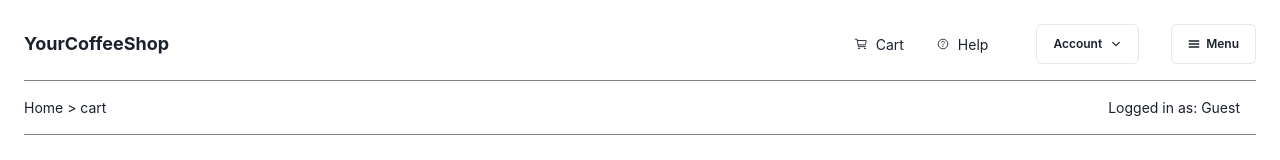
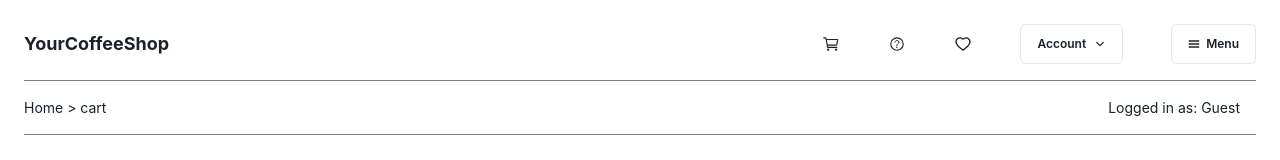
Before and after one commit to apple0441/store_coffee_ecommerce, a Next.js app: page /cart in a window 1280 px wide. Shown: the top 160 px of the page. Built offline with nearby package versions, Linux system fonts and the light colour scheme; no server answers.

Commit message:
allow users to save products to storage

```diff
--- a/src/components/Layout/Nav/Nav.tsx
+++ b/src/components/Layout/Nav/Nav.tsx
@@ -5,10 +5,12 @@ import { Box,
     Link,
     List,
     ListItem,
-    Text } from "@chakra-ui/react";
+    Text,
+    Tooltip } from "@chakra-ui/react";
 import NextLink from "next/link";
 import { useRouter } from "next/router";
 import * as React from "react";
+import { AiOutlineHeart } from "react-icons/ai";
 import { GiHamburgerMenu } from "react-icons/gi";
 import { IoCartOutline, IoHelpCircleOutline } from "react-icons/io5";
 
@@ -54,29 +56,72 @@ const Nav: React.FC<INav> = ({ onOpen, user, userLoading }) => {
                 fontSize="sm"
                 justifyContent="flex-end"
                 >
-                    <ListItem mx={[1, 2, 4]}>
-                        <NextLink href="/cart">
+                    <ListItem>
+                        <NextLink
+                        href="/cart"
+                        passHref
+                        >
                             <Link
                             alignItems="center"
                             display="flex"
+                            fontSize="lg"
                             >
-                                <IoCartOutline style={{ marginRight: "8px" }} />
-                                Cart
+                                <Tooltip
+                                fontSize="sm"
+                                label="Cart"
+                                >
+                                    <span>
+                                        <IoCartOutline />
+                                    </span>
+                                </Tooltip>
                             </Link>
                         </NextLink>
                     </ListItem>
                     <ListItem
                     display={["none", "none", "block"]}
-                    mr={12}
-                    ml={4}
+                    ml={12}
                     >
-                        <NextLink href="/help">
+                        <NextLink
+                        href="/help"
+                        passHref
+                        >
                             <Link
                             alignItems="center"
                             display="flex"
+                            fontSize="lg"
                             >
-                                <IoHelpCircleOutline style={{ marginRight: "8px" }} />
-                                Help
+                                <Tooltip
+                                fontSize="sm"
+                                label="Help"
+                                >
+                                    <span>
+                                        <IoHelpCircleOutline />
+                                    </span>
+                                </Tooltip>
+                            </Link>
+                        </NextLink>
+                    </ListItem>
+                    <ListItem
+                    display={["none", "none", "block"]}
+                    mx={12}
+                    >
+                        <NextLink
+                        href="/saved-products"
+                        passHref
+                        >
+                            <Link
+                            alignItems="center"
+                            display="flex"
+                            fontSize="lg"
+                            >
+                                <Tooltip
+                                fontSize="sm"
+                                label="Saved"
+                                >
+                                    <span>
+                                        <AiOutlineHeart />
+                                    </span>
+                                </Tooltip>
                             </Link>
                         </NextLink>
                     </ListItem>
@@ -87,7 +132,7 @@ const Nav: React.FC<INav> = ({ onOpen, user, userLoading }) => {
                     <Button
                     fontSize="xs"
                     onClick={onOpen}
-                    ml={8}
+                    ml={12}
                     variant="outline"
                     >
                         <GiHamburgerMenu style={{ marginRight: "6px" }} />
@@ -109,7 +154,7 @@ const Nav: React.FC<INav> = ({ onOpen, user, userLoading }) => {
             >
                 <Box>
                     <Text>
-                        <NextLink href="/">
+                        <NextLink href="/" passHref>
                             <Link>
                                 Home
                             </Link>
--- a/src/components/Products/Product/Product.tsx
+++ b/src/components/Products/Product/Product.tsx
@@ -11,6 +11,7 @@ import * as React from "react";
 import { AiOutlineHeart } from "react-icons/ai";
 
 import Rating from "@/components/Products/Rating/Rating";
+import { getStorage, setStorage } from "@/utils/storage";
 
 export interface IProduct {
     id?: string;
@@ -21,6 +22,10 @@ export interface IProduct {
 }
 
 const Product: React.FC<IProduct> = ({ image = "/img.webp", name, price }) => {
+    const getProductID = () => {
+        console.log("save");
+    };
+
     return (
         <Flex
         flexDirection="column"
```
Also changed, not shown: pages/saved-products.tsx (added, +14 -0 lines), src/utils/storage.tsx (added, +16 -0 lines).
